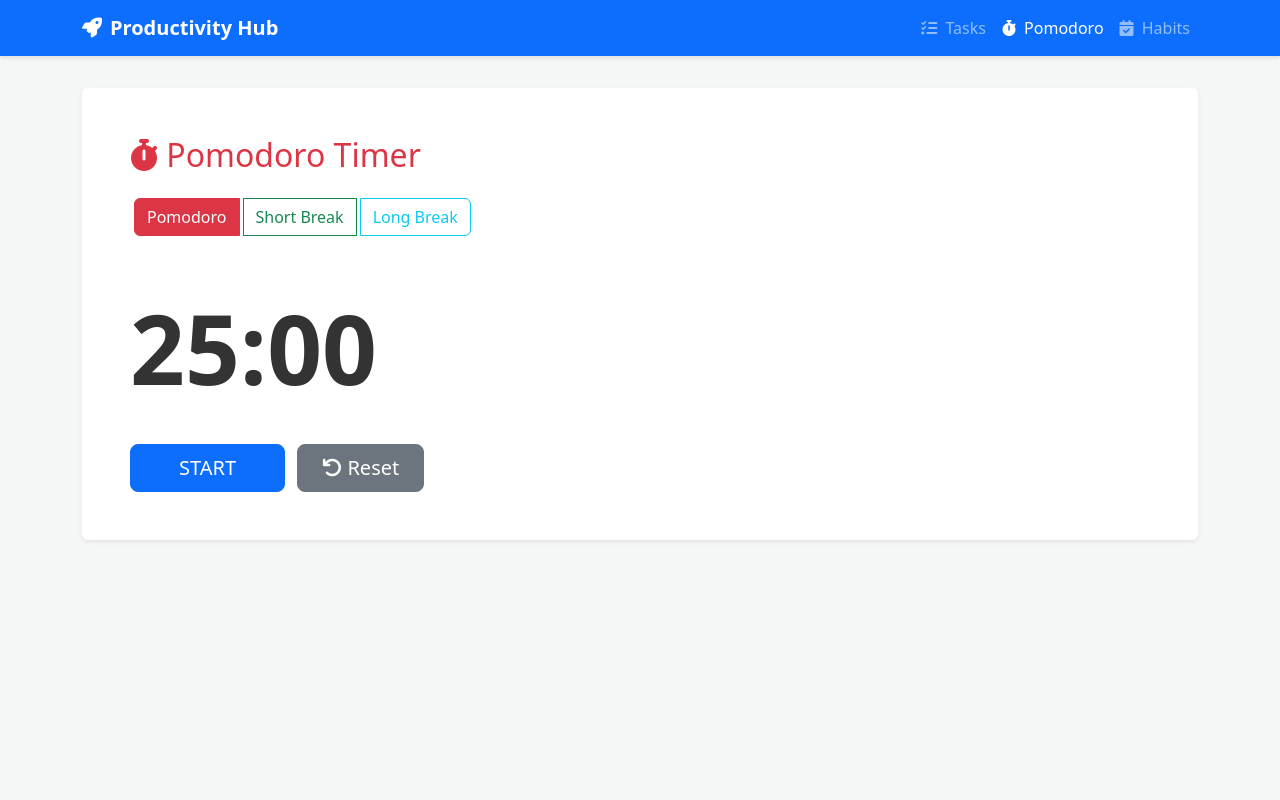
After one commit to veeramanikandan-fin/cornerstone, a Flask app: page /pomodoro in a window 1280 px wide. The commit adds this page. Run offline with Flask 3, Linux system fonts and the light colour scheme.

Commit message:
Add multi-page productivity hub with Pomodoro and Habit Tracker
This commit transforms the application into a full productivity hub:
- Implemented a unified `base.html` layout with a Bootstrap navigation bar.
- Added a Pomodoro Timer feature (`/pomodoro`) with JavaScript intervals for work, short break, and long break.
- Added a Habit Tracker feature (`/habits`) with its own SQLite table (`habits`) to track daily streaks.
- Updated `index.html` to extend the base layout.
- Removed `app.log` from git tracking.

Co-authored-by: veeramanikandan-fin <193052629+veeramanikandan-fin@users.noreply.github.com>

```diff
--- a/app.py
+++ b/app.py
@@ -29,6 +29,14 @@ def init_db():
                 due_date TEXT,
                 priority TEXT,
                 category TEXT
+            )
+        ''')
+        cursor.execute('''
+            CREATE TABLE IF NOT EXISTS habits (
+                id INTEGER PRIMARY KEY AUTOINCREMENT,
+                name TEXT NOT NULL,
+                completed_today BOOLEAN NOT NULL DEFAULT 0,
+                streak INTEGER NOT NULL DEFAULT 0
             )
         ''')
         db.commit()
@@ -115,6 +123,61 @@ def toggle(task_id):
     db.commit()
     return redirect(url_for('index'))
 
+@app.route('/pomodoro')
+def pomodoro():
+    return render_template('pomodoro.html')
+
+@app.route('/habits')
+def habits():
+    db = get_db()
+    cursor = db.cursor()
+    cursor.execute('SELECT * FROM habits ORDER BY id DESC')
+    habits_list = cursor.fetchall()
+    return render_template('habits.html', habits=habits_list)
+
+@app.route('/add_habit', methods=['POST'])
+def add_habit():
+    name = request.form.get('name')
+    if name:
+        db = get_db()
+        cursor = db.cursor()
+        cursor.execute('INSERT INTO habits (name) VALUES (?)', (name,))
+        db.commit()
+    return redirect(url_for('habits'))
+
+@app.route('/toggle_habit/<int:habit_id>', methods=['POST'])
+def toggle_habit(habit_id):
+    db = get_db()
+    cursor = db.cursor()
+    # Logic to handle toggle and streak update
+    cursor.execute('SELECT completed_today, streak FROM habits WHERE id = ?', (habit_id,))
+    habit = cursor.fetchone()
+
+    if habit:
+        is_completed = habit['completed_today']
+        current_streak = habit['streak']
+
+        if is_completed:
+            # If it was completed, uncomplete it and decrease streak
+            new_streak = max(0, current_streak - 1)
+            cursor.execute('UPDATE habits SET completed_today = 0, streak = ? WHERE id = ?', (new_streak, habit_id))
+        else:
+            # If not completed, mark as completed and increase streak
+            new_streak = current_streak + 1
+            cursor.execute('UPDATE habits SET completed_today = 1, streak = ? WHERE id = ?', (new_streak, habit_id))
+
+        db.commit()
+
+    return redirect(url_for('habits'))
+
+@app.route('/delete_habit/<int:habit_id>', methods=['POST'])
+def delete_habit(habit_id):
+    db = get_db()
+    cursor = db.cursor()
+    cursor.execute('DELETE FROM habits WHERE id = ?', (habit_id,))
+    db.commit()
+    return redirect(url_for('habits'))
+
 if __name__ == '__main__':
     init_db()
     app.run(debug=True)
--- /dev/null
+++ b/templates/base.html
@@ -0,0 +1,73 @@
+<!DOCTYPE html>
+<html lang="en">
+<head>
+    <meta charset="UTF-8">
+    <meta name="viewport" content="width=device-width, initial-scale=1.0">
+    <title>{% block title %}Productivity Hub{% endblock %}</title>
+    <!-- Bootstrap CSS -->
+    <link href="https://cdn.jsdelivr.net/npm/bootstrap@5.3.1/dist/css/bootstrap.min.css" rel="stylesheet">
+    <!-- FontAwesome for icons -->
+    <link rel="stylesheet" href="https://cdnjs.cloudflare.com/ajax/libs/font-awesome/6.4.0/css/all.min.css">
+    <style>
+        body {
+            background-color: #f4f7f6;
+            min-height: 100vh;
+            display: flex;
+            flex-direction: column;
+        }
+        .navbar {
+            box-shadow: 0 2px 4px rgba(0,0,0,.1);
+        }
+        .main-content {
+            flex-grow: 1;
+            padding-top: 2rem;
+            padding-bottom: 2rem;
+        }
+        .card-custom {
+            border: none;
+            box-shadow: 0 4px 6px rgba(0,0,0,.1);
+            border-radius: 0.5rem;
+        }
+        {% block extra_css %}{% endblock %}
+    </style>
+</head>
+<body>
+    <nav class="navbar navbar-expand-lg navbar-dark bg-primary">
+        <div class="container">
+            <a class="navbar-brand fw-bold" href="{{ url_for('index') }}">
+                <i class="fas fa-rocket me-2"></i>Productivity Hub
+            </a>
+            <button class="navbar-toggler" type="button" data-bs-toggle="collapse" data-bs-toggle="collapse" data-bs-target="#navbarNav" aria-controls="navbarNav" aria-expanded="false" aria-label="Toggle navigation">
+                <span class="navbar-toggler-icon"></span>
+            </button>
+            <div class="collapse navbar-collapse" id="navbarNav">
+                <ul class="navbar-nav ms-auto">
+                    <li class="nav-item">
+                        <a class="nav-link {% if request.endpoint == 'index' %}active{% endif %}" href="{{ url_for('index') }}">
+                            <i class="fas fa-tasks me-1"></i> Tasks
+                        </a>
+                    </li>
+                    <li class="nav-item">
+                        <a class="nav-link {% if request.endpoint == 'pomodoro' %}active{% endif %}" href="{{ url_for('pomodoro') }}">
+                            <i class="fas fa-stopwatch me-1"></i> Pomodoro
+                        </a>
+                    </li>
+                    <li class="nav-item">
+                        <a class="nav-link {% if request.endpoint == 'habits' %}active{% endif %}" href="{{ url_for('habits') }}">
+                            <i class="fas fa-calendar-check me-1"></i> Habits
+                        </a>
+                    </li>
+                </ul>
+            </div>
+        </div>
+    </nav>
+
+    <div class="main-content container">
+        {% block content %}{% endblock %}
+    </div>
+
+    <!-- Bootstrap JS and dependencies -->
+    <script src="https://cdn.jsdelivr.net/npm/bootstrap@5.3.1/dist/js/bootstrap.bundle.min.js"></script>
+    {% block extra_js %}{% endblock %}
+</body>
+</html>
--- /dev/null
+++ b/templates/pomodoro.html
@@ -0,0 +1,120 @@
+{% extends "base.html" %}
+
+{% block title %}Pomodoro Timer - Productivity Hub{% endblock %}
+
+{% block extra_css %}
+<style>
+    .timer-container {
+        max-width: 500px;
+        margin: 0 auto;
+        text-align: center;
+    }
+    .timer-display {
+        font-size: 6rem;
+        font-weight: bold;
+        font-variant-numeric: tabular-nums;
+        color: #333;
+        margin: 1rem 0;
+    }
+    .mode-btn {
+        margin: 0 0.25rem;
+    }
+</style>
+{% endblock %}
+
+{% block content %}
+<div class="timer-container bg-white p-5 rounded shadow-sm card-custom">
+    <h2 class="mb-4 text-danger"><i class="fas fa-stopwatch"></i> Pomodoro Timer</h2>
+
+    <div class="btn-group mb-4" role="group" aria-label="Timer modes">
+        <button type="button" class="btn btn-outline-danger mode-btn active" id="btn-pomodoro" onclick="setMode('pomodoro')">Pomodoro</button>
+        <button type="button" class="btn btn-outline-success mode-btn" id="btn-shortBreak" onclick="setMode('shortBreak')">Short Break</button>
+        <button type="button" class="btn btn-outline-info mode-btn" id="btn-longBreak" onclick="setMode('longBreak')">Long Break</button>
+    </div>
+
+    <div class="timer-display" id="time-display">25:00</div>
+
+    <div class="mt-4">
+        <button class="btn btn-lg btn-primary px-5 me-2" id="start-btn" onclick="toggleTimer()">START</button>
+        <button class="btn btn-lg btn-secondary px-4" onclick="resetTimer()"><i class="fas fa-undo"></i> Reset</button>
+    </div>
+</div>
+{% endblock %}
+
+{% block extra_js %}
+<script>
+    let timer;
+    let isRunning = false;
+    let currentMode = 'pomodoro';
+
+    const modes = {
+        pomodoro: 25 * 60,
+        shortBreak: 5 * 60,
+        longBreak: 15 * 60
+    };
+
+    let timeRemaining = modes[currentMode];
+
+    const display = document.getElementById('time-display');
+    const startBtn = document.getElementById('start-btn');
+    const modeBtns = document.querySelectorAll('.mode-btn');
+
+    function updateDisplay() {
+        const minutes = Math.floor(timeRemaining / 60);
+        const seconds = timeRemaining % 60;
+        display.textContent = `${minutes.toString().padStart(2, '0')}:${seconds.toString().padStart(2, '0')}`;
+        document.title = `${display.textContent} - Pomodoro`;
+    }
+
+    function setMode(mode) {
+        if (isRunning) return; // Prevent changing mode while running
+
+        currentMode = mode;
+        timeRemaining = modes[currentMode];
+
+        // Update buttons UI
+        modeBtns.forEach(btn => btn.classList.remove('active'));
+        document.getElementById(`btn-${mode}`).classList.add('active');
+
+        updateDisplay();
+    }
+
+    function toggleTimer() {
+        if (isRunning) {
+            clearInterval(timer);
+            startBtn.textContent = 'START';
+            startBtn.classList.remove('btn-warning');
+            startBtn.classList.add('btn-primary');
+        } else {
+            timer = setInterval(() => {
+                if (timeRemaining > 0) {
+                    timeRemaining--;
+                    updateDisplay();
+                } else {
+                    clearInterval(timer);
+                    isRunning = false;
+                    startBtn.textContent = 'START';
+                    alert('Time is up!');
+                }
+            }, 1000);
+            startBtn.textContent = 'PAUSE';
+            startBtn.classList.remove('btn-primary');
+            startBtn.classList.add('btn-warning');
+        }
+        isRunning = !isRunning;
+    }
+
+    function resetTimer() {
+        clearInterval(timer);
+        isRunning = false;
+        timeRemaining = modes[currentMode];
+        updateDisplay();
+        startBtn.textContent = 'START';
+        startBtn.classList.remove('btn-warning');
+        startBtn.classList.add('btn-primary');
+    }
+
+    // Initialize display
+    updateDisplay();
+</script>
+{% endblock %}
```
Also changed, not shown: templates/habits.html (added, +70 -0 lines), templates/index.html (+14 -23 lines), 1 other file.
